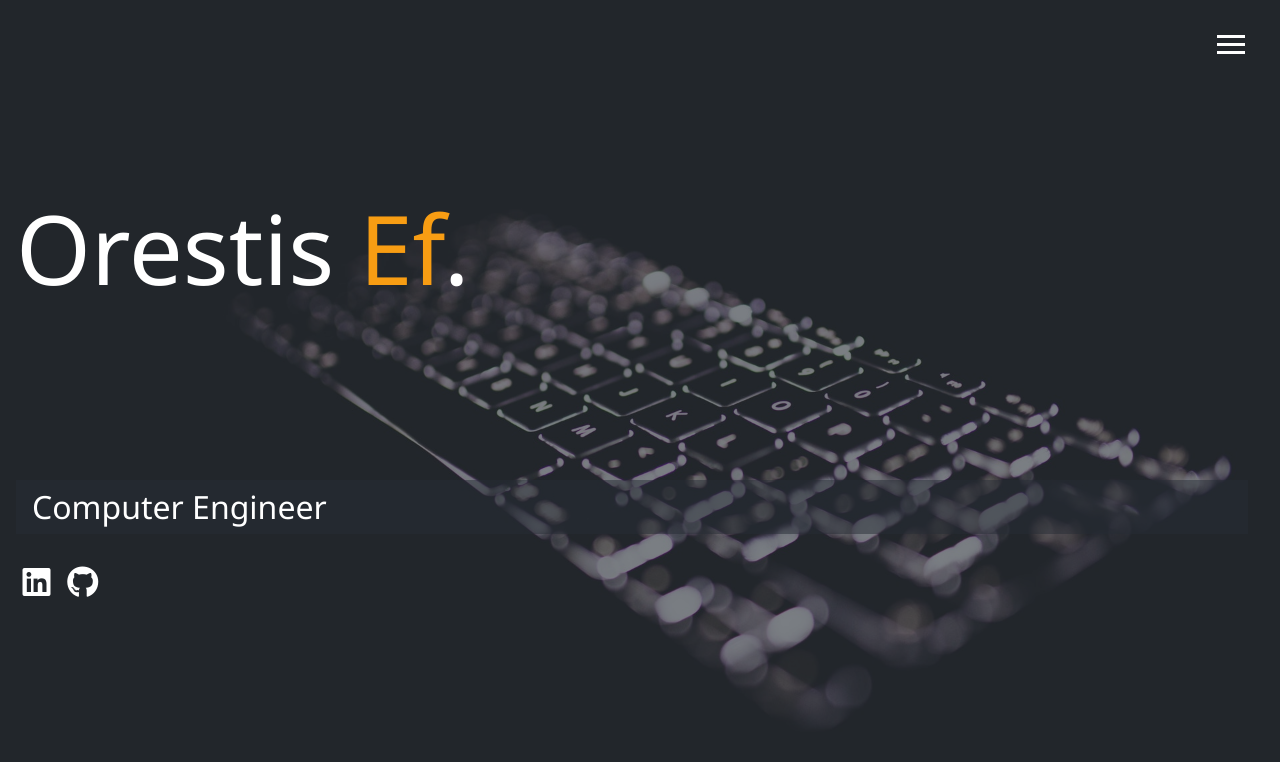
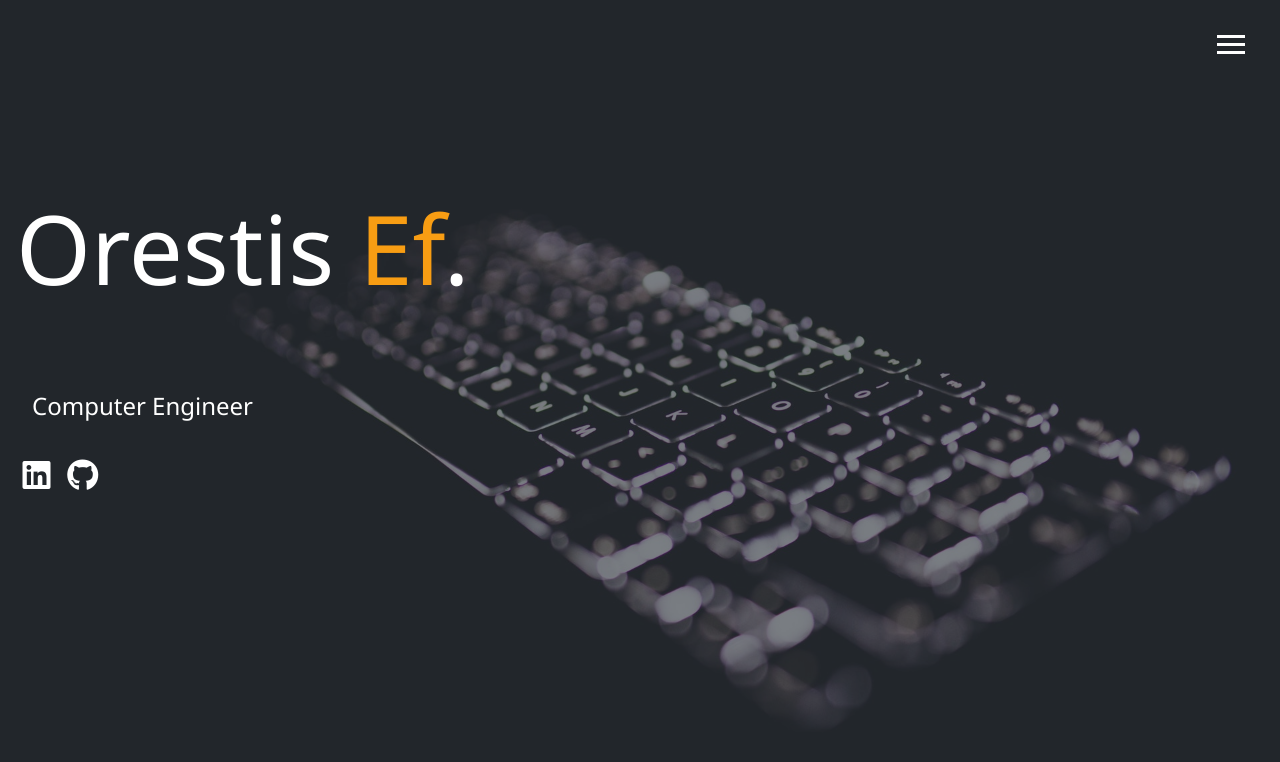
Before and after one commit to Orestisef/my_porfolio, a website: page dist/index.html in a window 1280 px wide. Drawn offline with Linux system fonts and the light colour scheme.

Commit message:
background color h2 changed to back. col. default

```diff
--- a/dist/css/main.css
+++ b/dist/css/main.css
@@ -125,7 +125,7 @@ h1, h2, h3 {
     margin-bottom: 2rem;
     margin-right: 1rem;
     padding: 0.2rem 1rem;
-    background: rgba(38, 45, 55, 0.5); }
+     }
 
 a {
   color: #fff;
--- a/dist/index.html
+++ b/dist/index.html
@@ -48,9 +48,9 @@
         <h1 class="lg-heading">
             Orestis <span class="text-secondary">Ef</span>.
         </h1>
-        <h1 class="sm-heading">
+        <h2 class="sm-heading">
             Computer Engineer
-        </h1>
+        </h2>
         <div class="icons">
             <a href="https://www.linkedin.com/in/orestis-efthymiou-80082269/" target="_blank">
                 <i class="fab fa-linkedin fa-2x"></i>
```
